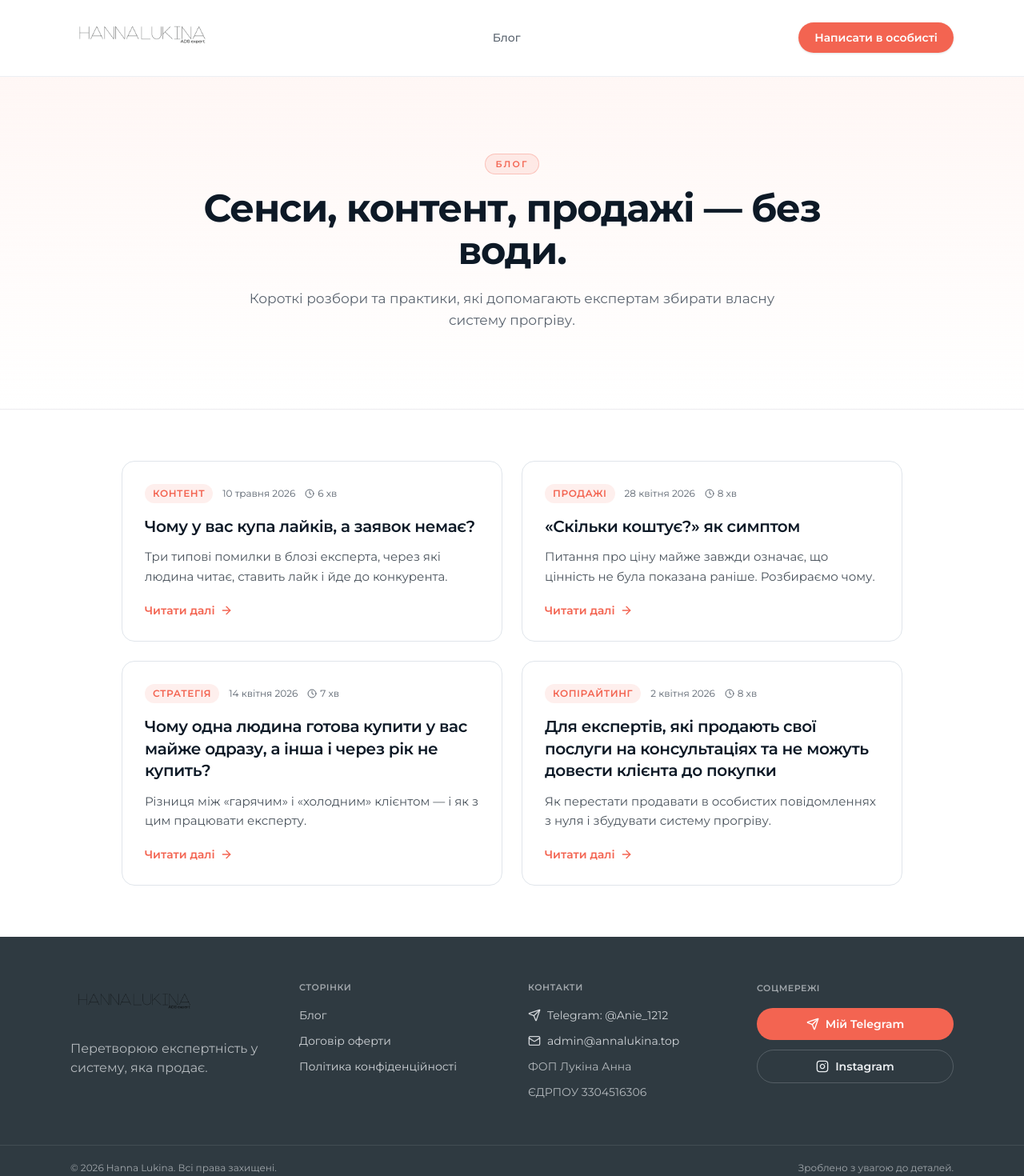
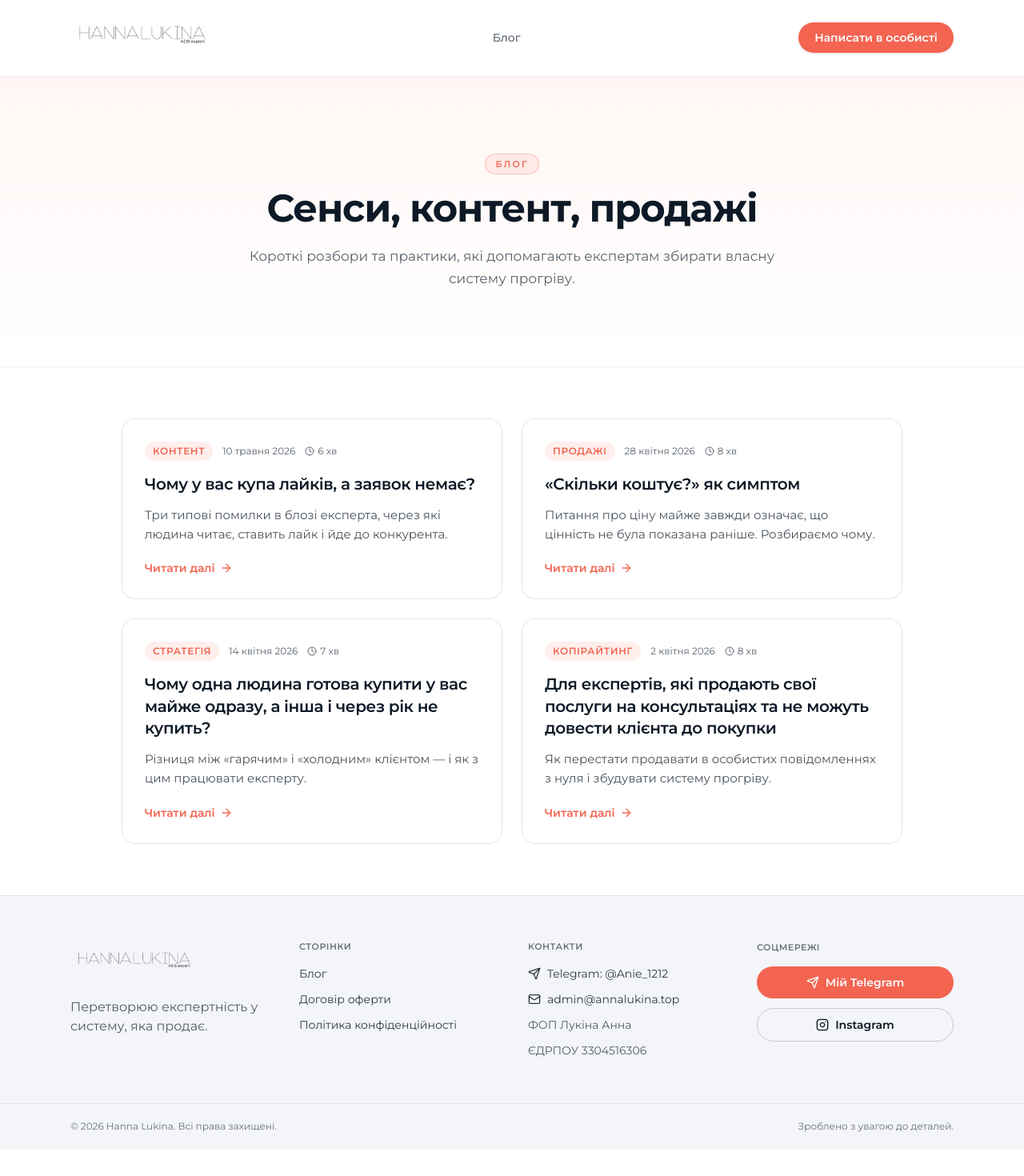
Before and after one commit to W1ntermann/hanna-s-site, a Next.js app: page /blog in a window 1280 px wide. Shown: the top 1470 px of the page at 80% size. After the commit the page ends 1436 px from the top, so only its background shows below. Built offline with nearby package versions, Linux system fonts and the light colour scheme.

Commit message:
Fixed All Text

```diff
--- a/src/app/blog/page.tsx
+++ b/src/app/blog/page.tsx
@@ -54,7 +54,7 @@ export default function BlogPage() {
     <SiteLayout>
       <PageHero
         eyebrow="Блог"
-        title="Сенси, контент, продажі — без води."
+        title="Сенси, контент, продажі"
         subtitle="Короткі розбори та практики, які допомагають експертам збирати власну систему прогріву."
       />
 
--- a/src/app/globals.css
+++ b/src/app/globals.css
@@ -54,8 +54,8 @@
   --border: oklch(0.92 0.01 250);
   --input: oklch(0.92 0.01 250);
   --ring: oklch(0.68 0.18 30);
-  --footer: oklch(0.34 0.02 240);
-  --footer-foreground: oklch(0.95 0.005 250);
+  --footer: oklch(0.97 0.005 250);
+  --footer-foreground: oklch(0.21 0.03 250);
 }
 
 .dark {
--- a/src/app/layout.tsx
+++ b/src/app/layout.tsx
@@ -9,7 +9,7 @@ const montserrat = Montserrat({
 
 export const metadata: Metadata = {
   title: {
-    default: "Hanna Lukina — Архітектор сенсів",
+    default: "Hanna Lukina — Маркетолог",
     template: "%s — Hanna Lukina",
   },
   description:
--- a/src/app/page.tsx
+++ b/src/app/page.tsx
@@ -95,9 +95,7 @@ export default function HomePage() {
             Це може бути коротка серія відео, продуманий лонгрид або інтерактивний покроковий маршрут — формат підбирається під твій продукт, але суть одна… Це шлях, спроектований за логікою холодного клієнта. Його єдина мета — закрити ключові сумніви людини, викликати довіру та перевести її з режиму «я просто подивлюсь» у стан «мені це треба, куди писати?».
           </Block>
           <Block>Щоб людина не просто «побачила вас», а зрозуміла:</Block>
-        </div>
-
-        <div className="mt-10 space-y-4">
+        </div>        <div className="mt-10 space-y-4">
           {transformations.map((t, i) => (
             <div
               key={i}
@@ -149,6 +147,12 @@ export default function HomePage() {
           </Block>
         </div>
 
+        <h2 className="mt-16 text-[28px] font-bold leading-tight text-foreground md:text-[34px]">
+          Скільки це коштує?
+        </h2>
+        <p className="mt-4 text-[17px] leading-[1.75] text-foreground/85">
+          Ціна питання завжди залежить від того, що у вас вже працює і які деталі потрібно докрутити. Саме тому я спершу дивлюсь на поточну ситуацію.
+        </p>
 
         <div className="mt-10 space-y-4">
           {[
--- a/src/components/site/SiteFooter.tsx
+++ b/src/components/site/SiteFooter.tsx
@@ -6,10 +6,10 @@ import { Send, Instagram, Mail } from "lucide-react";
 
 export function SiteFooter() {
   return (
-    <footer className="bg-footer text-footer-foreground">
+    <footer className="bg-footer text-footer-foreground border-t border-border">
       <div className="mx-auto grid max-w-6xl gap-10 px-6 py-14 md:grid-cols-4">
         <div>
-          <Link href="/">
+          <Link href="/" className="flex items-center">
             <Image
               src="/images/logo.png"
               alt="Hanna Lukina"
@@ -82,7 +82,7 @@ export function SiteFooter() {
           </a>
         </div>
       </div>
-      <div className="border-t border-footer-foreground/10">
+      <div className="border-t border-border">
         <div className="mx-auto flex max-w-6xl flex-col items-center justify-between gap-3 px-6 py-5 text-xs text-footer-foreground/60 md:flex-row">
           <div>© {new Date().getFullYear()} Hanna Lukina. Всі права захищені.</div>
           <div>Зроблено з увагою до деталей.</div>
```
